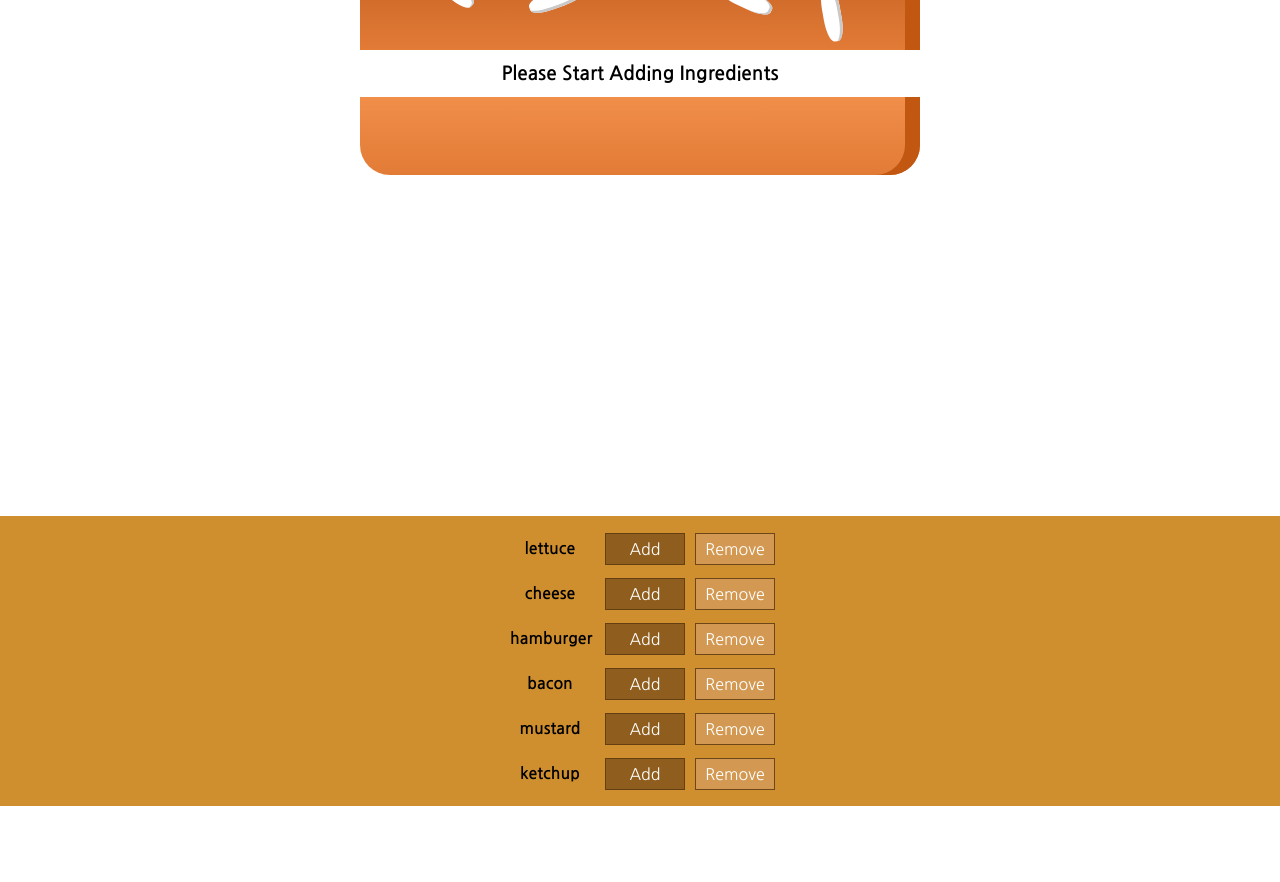
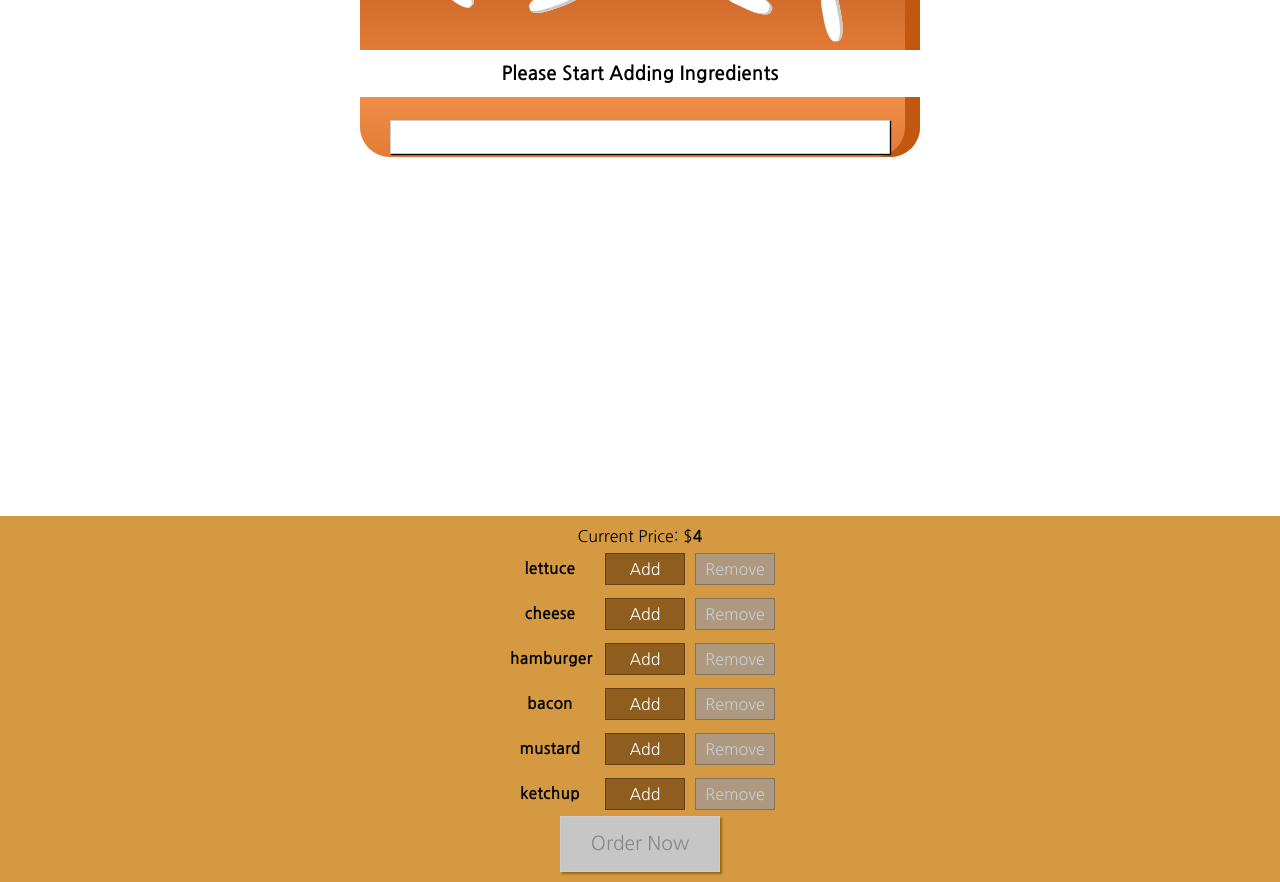
Before and after one commit to azharshahstl/BurgerMan, a React (Create React App) app: page / in a window 1280 px wide. Shown: the part 120-1002 px from the top of the page. Before the commit the page ends 926 px from the top, so only its background shows below. Built offline with nearby package versions, Linux system fonts and the light colour scheme; the HTML template or start-up script is replaced by a standard one.

Commit message:
Creating modal for order summary

```diff
--- a/src/components/Burger/BurgerBuildControls/BurgerBuildControl/BurgerBuildControl.js
+++ b/src/components/Burger/BurgerBuildControls/BurgerBuildControl/BurgerBuildControl.js
@@ -5,8 +5,13 @@
     return (
         <div className={classes.BuildControl}>
             <div className={classes.Label}>{props.ingredientName}</div>
-            <button className={classes.Add} onClick={props.added}>Add</button>
-            <button className={classes.Remove} onClick={props.removed}>Remove</button>
+            <button className={classes.Add}
+                    onClick={props.added}>
+                    Add</button>
+            <button className={classes.Remove}
+                    onClick={props.removed}
+                    disabled={props.disabled}>
+                    Remove</button>
         </div>
     )
 
--- a/src/components/Burger/BurgerBuildControls/BurgerBuildControls.js
+++ b/src/components/Burger/BurgerBuildControls/BurgerBuildControls.js
@@ -15,12 +15,16 @@
 const burgerBuildControls = (props) => {
     return (
         <div className={classes.BurgerBuildControls}>
+            <p>Current Price: $<strong>{props.price}</strong></p>
+            {/* Add .fixed(2) to 'props.price' to fix the decimals to 2 places if needed */}
             {controls.map(control => {
                 return <BurgerBuildControl key={control.label}
                  ingredientName={control.label}
                  added={() => props.addIngredient(control.type)}
-                 removed={() =>  props.removeIngredient(control.type)}/>
+                 removed={() =>  props.removeIngredient(control.type)}
+                 disabled={props.disabled[control.type]}/>
             })}
+            <button className={classes.OrderButton} disabled={!props.purchasable}>Order Now</button>
 
         </div>
     )
--- a/src/components/Burger/BurgerBuildControls/BurgerBuildControls.module.css
+++ b/src/components/Burger/BurgerBuildControls/BurgerBuildControls.module.css
@@ -1,6 +1,6 @@
 .BurgerBuildControls {
     width: 100%;
-    background: #cf8f2e;
+    background: #d49941;
     display: flex;
     flex-direction: column;
     align-items: center;
@@ -9,3 +9,44 @@
     padding: 10px 0;
 
 }
+
+.OrderButton {
+    background-color: #DAD735;
+    outline: none;
+    cursor: pointer;
+    border: 1px solid #966909;
+    color: #966909;
+    font-family: inherit;
+    font-size: 1.2em;
+    padding: 15px 30px;
+    box-shadow: 2px 2px 2px #966909;
+}
+
+.OrderButton:hover, .OrderButton:active {
+    background-color: #A0DB41;
+    border: 1px solid #966909;
+    color: #966909;
+}
+
+.OrderButton:disabled {
+    background-color: #C7C6C6;
+    cursor: not-allowed;
+    border: 1px solid #ccc;
+    color: #888888;
+}
+
+.OrderButton:not(:disabled) {
+    animation: enable 0.3s linear;
+}
+
+@keyframes enable {
+    0% {
+        transform: scale(1);
+    }
+    60% {
+        transform: scale(1.1);
+    }
+    100% {
+        transform: scale(1);
+    }
+}
--- a/src/components/Burger/BurgerIngredients/BurgerIngredients.module.css
+++ b/src/components/Burger/BurgerIngredients/BurgerIngredients.module.css
@@ -1,5 +1,5 @@
 .BunBottom {
-    height: 13%;
+    height: 10%;
     width: 80%;
     background: linear-gradient(#F08E4A, #e27b36);
     border-radius: 0 0 30px 30px;
--- /dev/null
+++ b/src/components/UI/Modal/Modal.js
@@ -0,0 +1,13 @@
+import React from 'react';
+import classes from './Modal.module.css'
+
+const modal = (props) => {
+
+    return (
+        <div className={classes.Modal}>
+            {props.children}
+        </div>
+    )
+}
+
+export default modal
--- /dev/null
+++ b/src/components/UI/Modal/Modal.module.css
@@ -0,0 +1,20 @@
+.Modal {
+    position: fixed;
+    z-index: 500;
+    background-color: white;
+    width: 70%;
+    border: 1px solid #ccc;
+    box-shadow: 1px 1px 1px black;
+    padding: 16px;
+    left: 15%;
+    top: 30%;
+    box-sizing: border-box;
+    transition: all 0.3s ease-out;
+}
+
+@media (min-width: 600px) {
+    .Modal {
+        width: 500px;
+        left: calc(50% - 250px);
+    }
+}
--- a/src/containers/BurgerBuilder/BurgerBuilder.js
+++ b/src/containers/BurgerBuilder/BurgerBuilder.js
@@ -2,6 +2,7 @@
 import Aux from '../../hoc/Aux';
 import Burger from '../../components/Burger/Burger';
 import BurgerBuildControls from '../../components/Burger/BurgerBuildControls/BurgerBuildControls';
+import Modal from '../../components/UI/Modal/Modal';
 
 const INGREDIENT_PRICES = {
     Cheese: 1.0,
@@ -24,8 +25,25 @@
             Bacon: 0,
             HamburgerPatties: 0
         },
-        totalPrice: 4
+        totalPrice: 4,
+        ableToPurchase: false
     }
+
+    updatedPurchaseState = (ingredients) => {
+        const sum = Object.keys(ingredients).map(ingred => {
+            return ingredients[ingred]
+        }).reduce((sum, el) => {
+            return sum + el
+        }, 0);
+        this.setState({ableToPurchase: (sum > 0)});
+    }
+
+    // updatePurchaseState = () => {
+    //     this.setState({ableToPurchase: (this.state.ableToPurchase > 4)})
+    // }
+    // The above method could also be used to check if the item can be purchased since the base price
+    // starts at $4 and that is not purchaseable.  So if at least 1 item is added, the total is greater
+    // than 4 and is now purchaseable.
 
     addIngredientHandler = (type) => {
         const oldCount = this.state.ingredients[type];
@@ -38,6 +56,7 @@
         const newPrice = oldPrice + addedPrice;
 
         this.setState({ingredients: updatedIngredients, totalPrice: newPrice});
+        this.updatedPurchaseState(updatedIngredients);
     }
 
     removeIngredientHandler =(type) => {
@@ -54,18 +73,24 @@
         const newPrice = oldPrice - reducedPrice;
 
         this.setState({ingredients: updatedIngredients, totalPrice: newPrice});
-
+        this.updatedPurchaseState(updatedIngredients);
     }
     render () {
+
+        const disabledInfo = {...this.state.ingredients}
+        for (let key in disabledInfo) {
+            disabledInfo[key] = (disabledInfo[key] <= 0)
+        }
+
         return (
             <Aux>
-                <div>
+                    <Modal />
                     <Burger ingredients={this.state.ingredients} />
-                </div>
-                <div>
                     <BurgerBuildControls addIngredient={this.addIngredientHandler}
-                    removeIngredient={this.removeIngredientHandler}/>
-                </div>
+                    removeIngredient={this.removeIngredientHandler}
+                    disabled={disabledInfo}
+                    price={this.state.totalPrice}
+                    purchasable={this.state.ableToPurchase}/>
             </Aux>
         )};
 };
```
Also changed, not shown: src/components/Burger/OrderSummary/OrderSummary.js (added, +10 -0 lines), src/components/UI/Backdrop/Backdrop.js (added), 1 other file (tests, documents, lock files or other folders).
